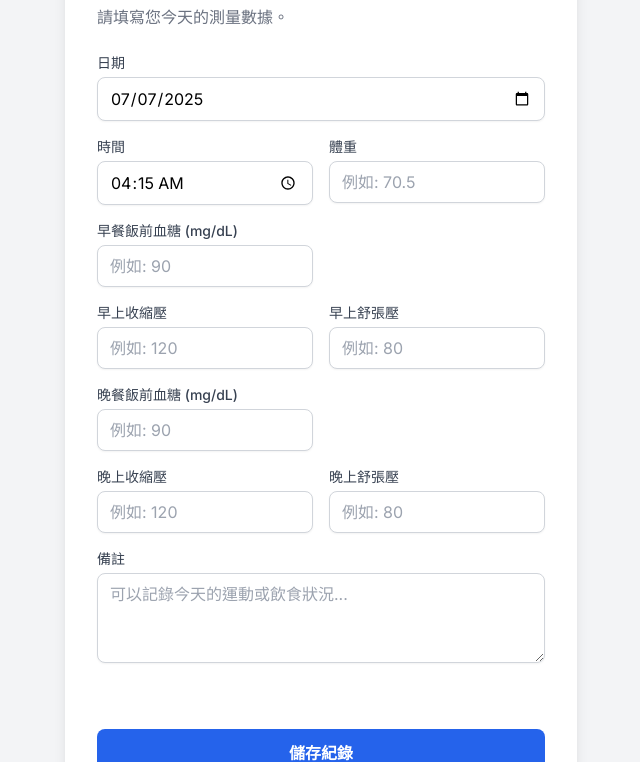
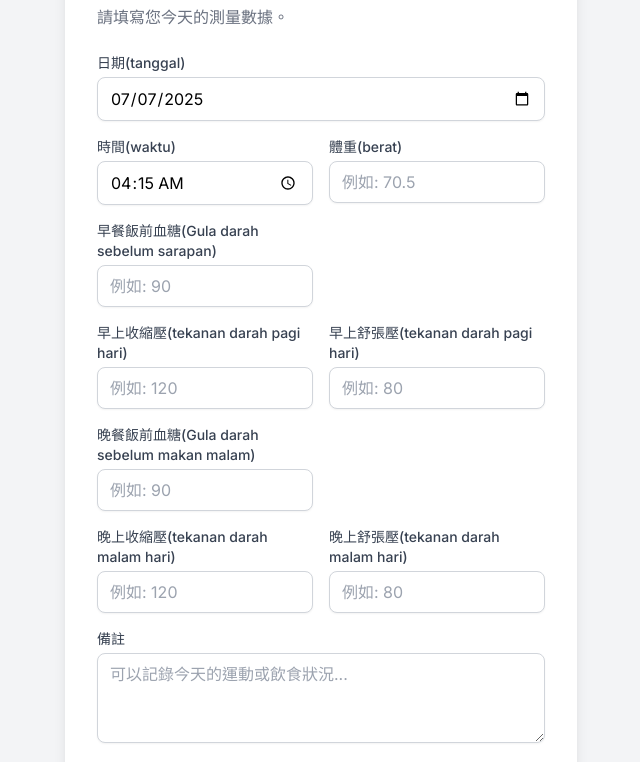
Before and after one commit to bjsato1970/MamaHealthy, a plain HTML site: page index.html in a window 1280 px wide. Shown: the part 71-833 px from the top of the page, without its empty margins (319-959 px from the left). Drawn offline with nearby package versions, Linux system fonts and the light colour scheme.

Commit message:
Update index.html

```diff
--- a/index.html
+++ b/index.html
@@ -26,54 +26,54 @@
             <div class="grid grid-cols-1 md:grid-cols-2 gap-4">
                 <!-- 日期 -->
                 <div class="md:col-span-2">
-                    <label for="日期" class="block text-sm font-medium text-gray-700 mb-1">日期</label>
+                    <label for="日期" class="block text-sm font-medium text-gray-700 mb-1">日期(tanggal)</label>
                     <input type="date" id="日期" name="日期" required class="w-full px-3 py-2 border border-gray-300 rounded-lg shadow-sm focus:outline-none focus:ring-2 focus:ring-blue-500 focus:border-blue-500">
                 </div>
 
                 <!-- 時間 -->
                 <div>
-                    <label for="時間" class="block text-sm font-medium text-gray-700 mb-1">時間</label>
+                    <label for="時間" class="block text-sm font-medium text-gray-700 mb-1">時間(waktu)</label>
                     <input type="time" id="時間" name="時間" required class="w-full px-3 py-2 border border-gray-300 rounded-lg shadow-sm focus:outline-none focus:ring-2 focus:ring-blue-500 focus:border-blue-500">
                 </div>
 
                 <!-- 體重 -->
                 <div>
-                    <label for="體重" class="block text-sm font-medium text-gray-700 mb-1">體重</label>
+                    <label for="體重" class="block text-sm font-medium text-gray-700 mb-1">體重(berat)</label>
                     <input type="number" step="0.1" id="體重" name="體重" placeholder="例如: 70.5" class="w-full px-3 py-2 border border-gray-300 rounded-lg shadow-sm focus:outline-none focus:ring-2 focus:ring-blue-500 focus:border-blue-500">
                 </div>
 
                 <!-- 早餐飯前血糖 -->
                 <div>
-                    <label for="早餐飯前血糖" class="block text-sm font-medium text-gray-700 mb-1">早餐飯前血糖 (mg/dL)</label>
+                    <label for="早餐飯前血糖" class="block text-sm font-medium text-gray-700 mb-1">早餐飯前血糖(Gula darah sebelum sarapan)</label>
                     <input type="number" id="早餐飯前血糖" name="早餐飯前血糖" placeholder="例如: 90" class="w-full px-3 py-2 border border-gray-300 rounded-lg shadow-sm focus:outline-none focus:ring-2 focus:ring-blue-500 focus:border-blue-500">
                 </div>
 
                 <!-- 早上血壓 -->
                 <div class="md:col-span-2 grid grid-cols-2 gap-4">
                     <div>
-                        <label for="早上收縮壓" class="block text-sm font-medium text-gray-700 mb-1">早上收縮壓</label>
+                        <label for="早上收縮壓" class="block text-sm font-medium text-gray-700 mb-1">早上收縮壓(tekanan darah pagi hari)</label>
                         <input type="number" id="早上收縮壓" name="早上收縮壓" placeholder="例如: 120" class="w-full px-3 py-2 border border-gray-300 rounded-lg shadow-sm focus:outline-none focus:ring-2 focus:ring-blue-500 focus:border-blue-500">
                     </div>
                     <div>
-                        <label for="早上舒張壓" class="block text-sm font-medium text-gray-700 mb-1">早上舒張壓</label>
+                        <label for="早上舒張壓" class="block text-sm font-medium text-gray-700 mb-1">早上舒張壓(tekanan darah pagi hari)</label>
                         <input type="number" id="早上舒張壓" name="早上舒張壓" placeholder="例如: 80" class="w-full px-3 py-2 border border-gray-300 rounded-lg shadow-sm focus:outline-none focus:ring-2 focus:ring-blue-500 focus:border-blue-500">
                     </div>
                 </div>
 
                 <!-- 晚餐飯前血糖 -->
                 <div>
-                    <label for="晚餐飯前血糖" class="block text-sm font-medium text-gray-700 mb-1">晚餐飯前血糖 (mg/dL)</label>
+                    <label for="晚餐飯前血糖" class="block text-sm font-medium text-gray-700 mb-1">晚餐飯前血糖(Gula darah sebelum makan malam)</label>
                     <input type="number" id="晚餐飯前血糖" name="晚餐飯前血糖" placeholder="例如: 90" class="w-full px-3 py-2 border border-gray-300 rounded-lg shadow-sm focus:outline-none focus:ring-2 focus:ring-blue-500 focus:border-blue-500">
                 </div>
 
                 <!-- 晚上血壓 -->
                 <div class="md:col-span-2 grid grid-cols-2 gap-4">
                     <div>
-                        <label for="晚上收縮壓" class="block text-sm font-medium text-gray-700 mb-1">晚上收縮壓</label>
+                        <label for="晚上收縮壓" class="block text-sm font-medium text-gray-700 mb-1">晚上收縮壓(tekanan darah malam hari)</label>
                         <input type="number" id="晚上收縮壓" name="晚上收縮壓" placeholder="例如: 120" class="w-full px-3 py-2 border border-gray-300 rounded-lg shadow-sm focus:outline-none focus:ring-2 focus:ring-blue-500 focus:border-blue-500">
                     </div>
                     <div>
-                        <label for="晚上舒張壓" class="block text-sm font-medium text-gray-700 mb-1">晚上舒張壓</label>
+                        <label for="晚上舒張壓" class="block text-sm font-medium text-gray-700 mb-1">晚上舒張壓(tekanan darah malam hari)</label>
                         <input type="number" id="晚上舒張壓" name="晚上舒張壓" placeholder="例如: 80" class="w-full px-3 py-2 border border-gray-300 rounded-lg shadow-sm focus:outline-none focus:ring-2 focus:ring-blue-500 focus:border-blue-500">
                     </div>
                 </div>
```
